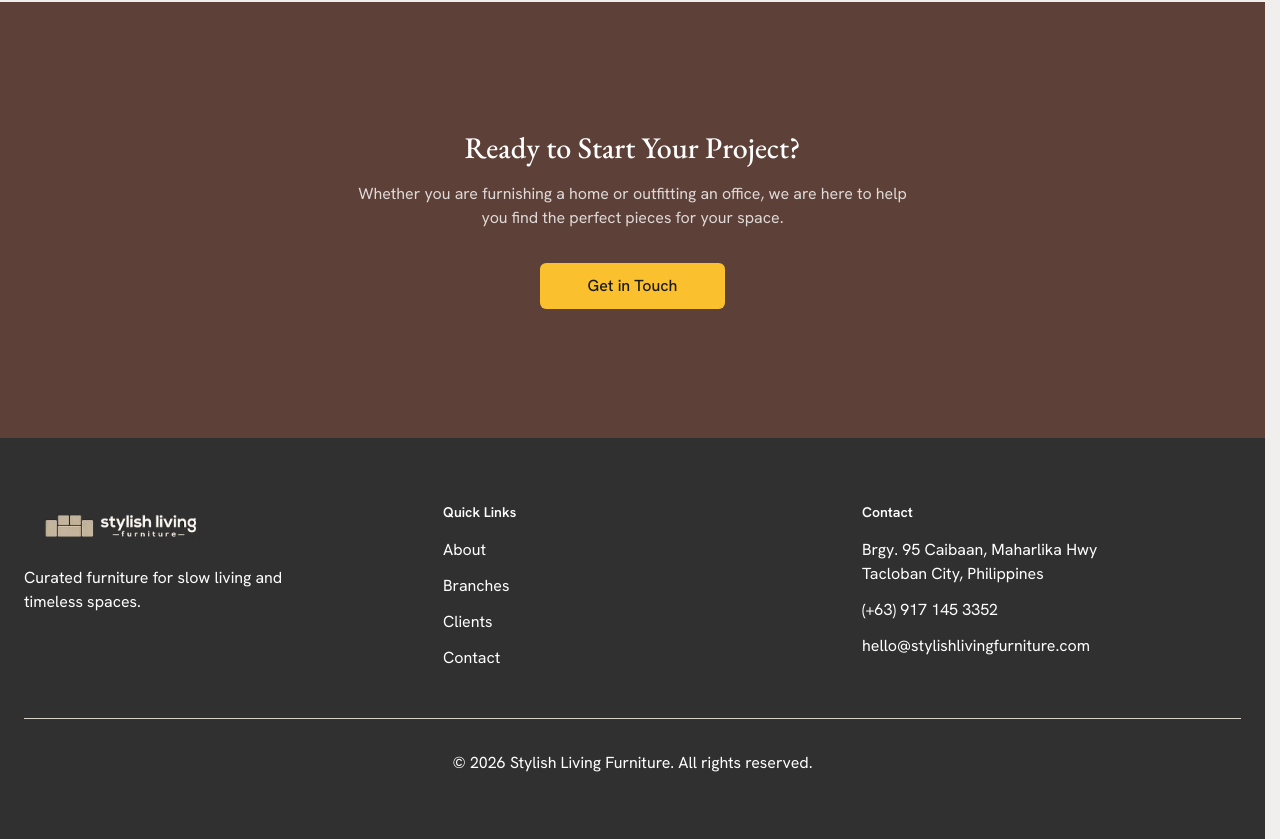
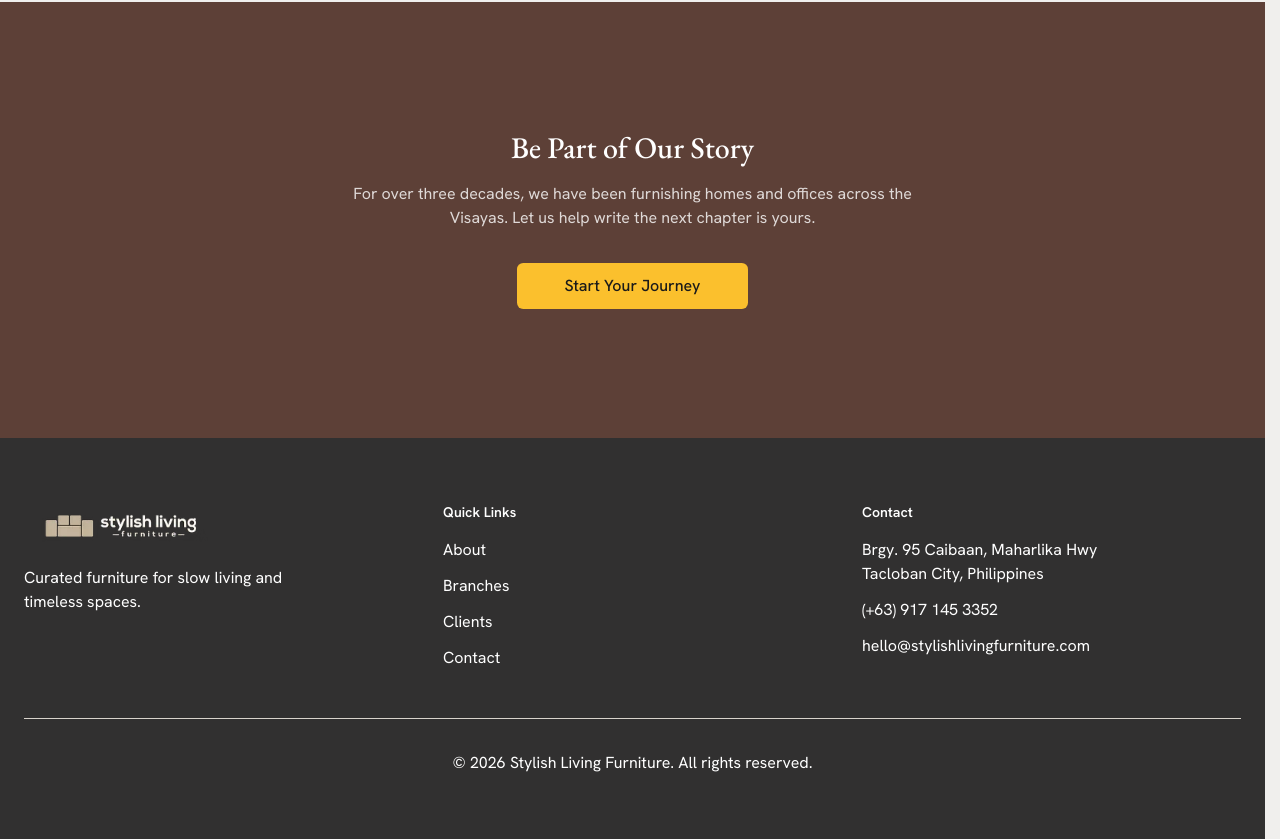
Before and after one commit to HarveyDangel/stylish-living-furniture, a Next.js app: page /about in a window 1280 px wide. Shown: the part 2514-3353 px from the top of the page. Built offline with nearby package versions, Linux system fonts and the light colour scheme.

Commit message:
style: refactor CTA component to accept props for dynamic content

```diff
--- a/components/sections/cta.tsx
+++ b/components/sections/cta.tsx
@@ -2,25 +2,36 @@ import Link from "next/link";
 import { buttonVariants } from "@/components/ui/button";
 import { cn } from "@/lib/utils";
 
-export function CTA() {
+interface CTAProps {
+	title?: string;
+	description?: string;
+	buttonText?: string;
+	buttonHref?: string;
+}
+
+export function CTA( {
+  title = "Let Us Help You Find the Perfect Piece",
+  description = "Whether you are furnishing a home or outfitting an office, our team is ready to assist. Reach out today for a free consultation.",
+  buttonText = "Get in Touch",
+  buttonHref = "/contact",
+}: CTAProps) {
 	return (
 		<section className="bg-primary py-24 md:py-32">
 			<div className="mx-auto max-w-7xl px-5 text-center md:px-16">
 				<h2 className="mb-4 font-medium font-sans text-3xl text-primary-foreground">
-          Ready to Start Your Project?
+					{title}
 				</h2>
 				<p className="body-lg mx-auto mb-8 max-w-xl text-white/80">
-          Whether you are furnishing a home or outfitting an office, we are here
-          to help you find the perfect pieces for your space.
+					{description}
 				</p>
 				<Link
-          href="/products"
+					href={buttonHref}
 					className={cn(
 						buttonVariants({ variant: "secondary", size: "xl" }),
-            "px-12",
+						"px-12"
 					)}
 				>
-          Get in Touch
+					{buttonText}
 				</Link>
 			</div>
 		</section>
```
Lines whose indentation alone changed are shown as unchanged.
